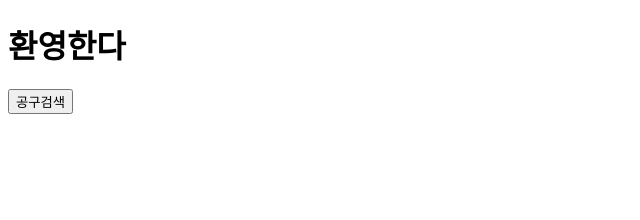
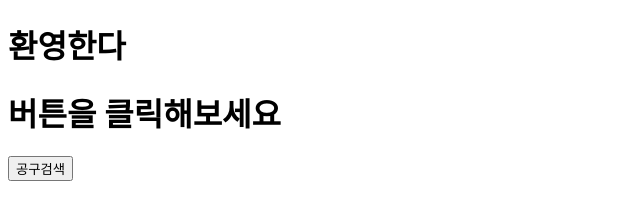
Before and after one commit to ttobhagi/fortune, a plain HTML site: page index.html in a window 1280 px wide. Shown: the whole page, without its empty margins (0-640 px from the left). Drawn offline with Linux system fonts and the light colour scheme.

Commit message:
Update index.html

```diff
--- a/index.html
+++ b/index.html
@@ -6,6 +6,7 @@
 </head>
 <body>
 	<h1>환영한다</h1>
-	<button onclick="location.href='findToolsForBolt'">공구검색</button>
+	<h1>버튼을 클릭해보세요</h1>
+	<button onclick="runScript()">공구검색</button>
 </body>
 </html>
```
